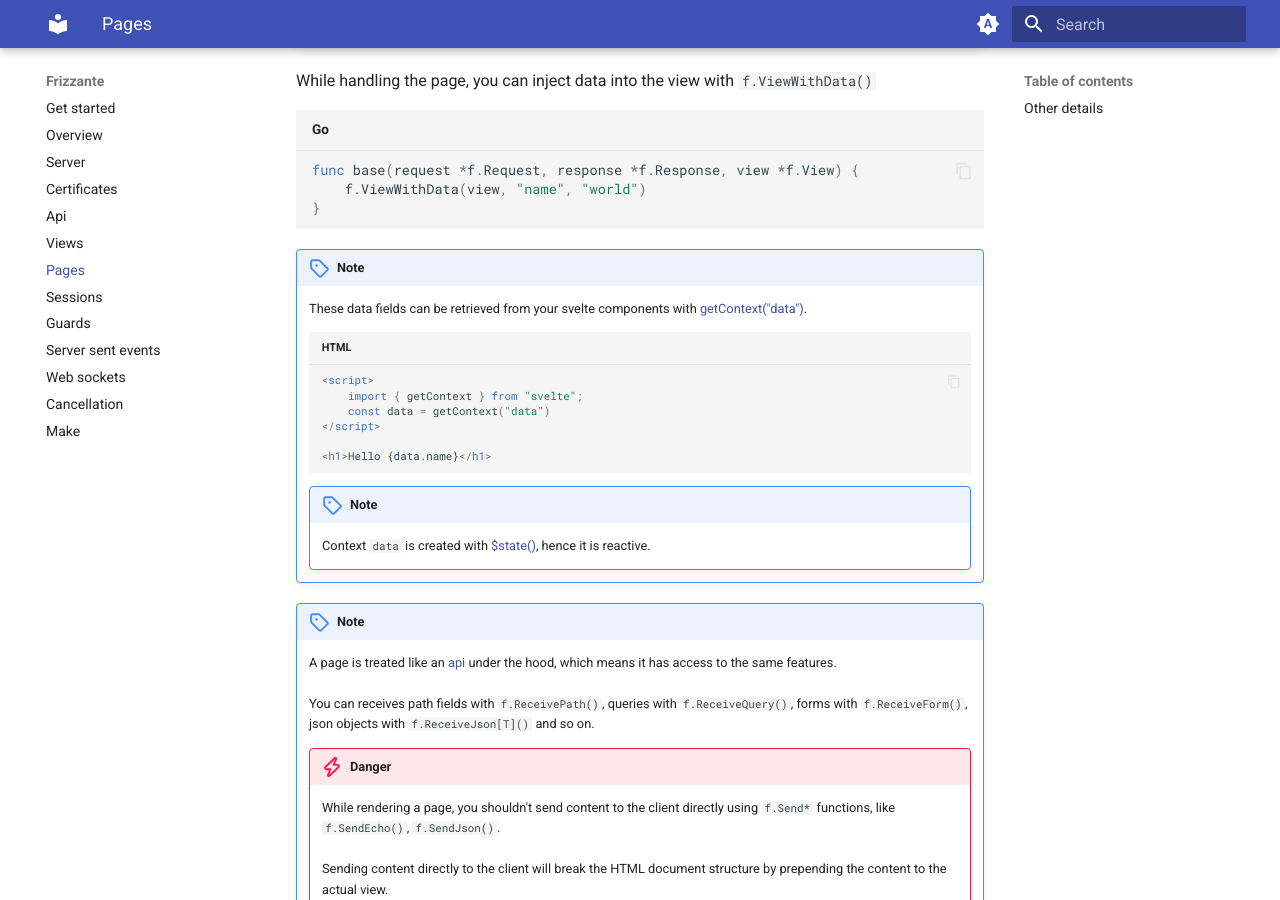
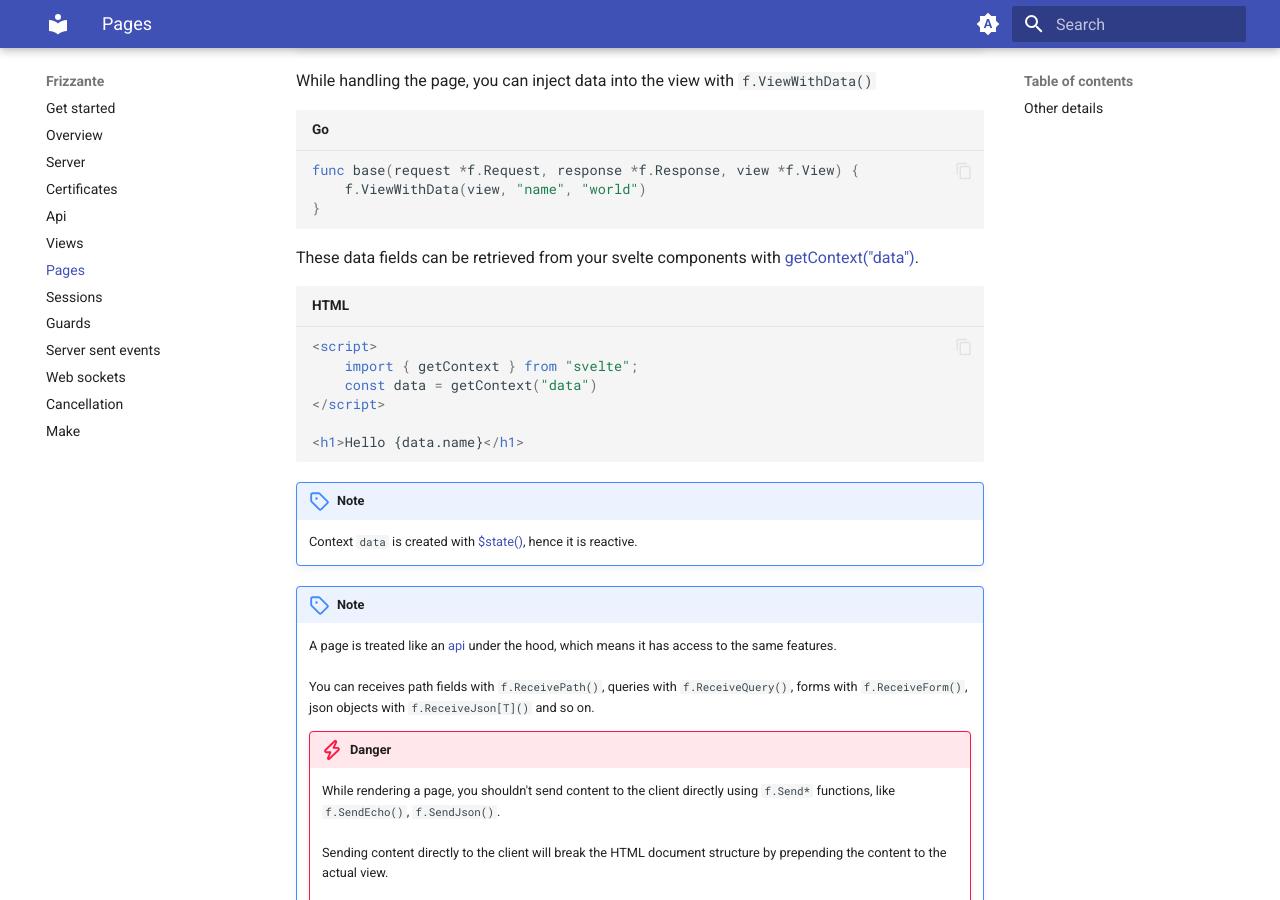
Before and after one commit to razshare/frizzante-docs, an MkDocs documentation site: the page built from docs/pages.md, in a window 1280 px wide and 900 px high, scrolled down 2390 px. Built offline with MkDocs 1.6.1 and Material for MkDocs 9.7.7, drawn with Linux system fonts in a browser that asks for light colours.

Commit message:
chore(docs): update style.

````diff
--- a/docs/pages.md
+++ b/docs/pages.md
@@ -107,20 +107,20 @@ func base(request *f.Request, response *f.Response, view *f.View) {
 }
 ```
 
+
+These data fields can be retrieved from your svelte components with [getContext("data")](https://svelte.dev/docs/svelte/svelte#getContext).
+
+```html
+<script>
+	import { getContext } from "svelte";
+	const data = getContext("data")
+</script>
+
+<h1>Hello {data.name}</h1>
+```
+
 !!! note
-	These data fields can be retrieved from your svelte components with [getContext("data")](https://svelte.dev/docs/svelte/svelte#getContext).
-
-	```html
-	<script>
-		import { getContext } from "svelte";
-		const data = getContext("data")
-	</script>
-
-	<h1>Hello {data.name}</h1>
-	```
-
-	!!! note
-		Context `data` is created with [$state()](https://svelte.dev/docs/svelte/$state), hence it is reactive.
+	Context `data` is created with [$state()](https://svelte.dev/docs/svelte/$state), hence it is reactive.
 
 
 !!! note
````
